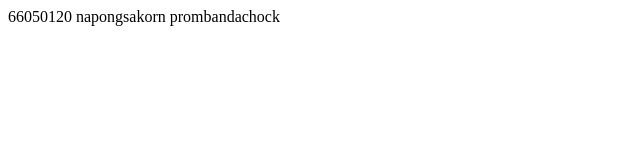
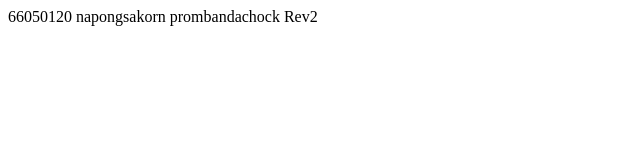
Before and after one commit to napongsakorn9/Git101_nine, a plain HTML site: page index.html in a window 1280 px wide. Shown: the full height of the page, 0-640 px from the left. Drawn offline with Linux system fonts and the light colour scheme.

Commit message:
Update index.html

```diff
--- a/index.html
+++ b/index.html
@@ -6,6 +6,6 @@
     <title>Document</title>
 </head>
 <body>
-    66050120 napongsakorn prombandachock
+    66050120 napongsakorn prombandachock Rev2
 </body>
 </html>
```
